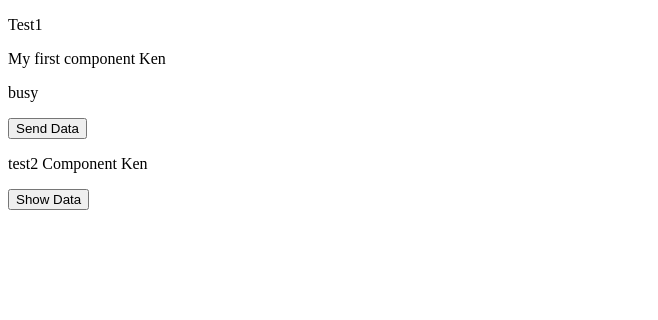
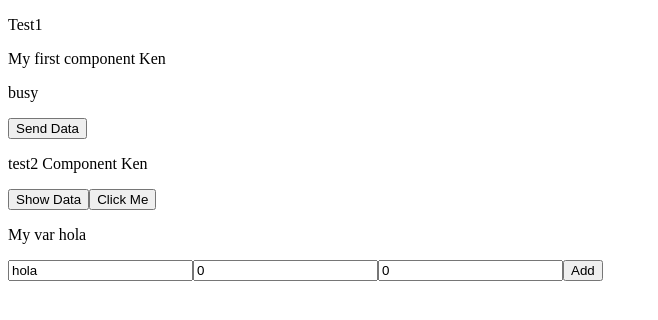
Before and after one commit to 0WLB34R/AngularCourse, an Angular app: page / in a window 1280 px wide. Shown: the top 320 px of the page, without its empty margins (0-658 px from the left). Built offline with nearby package versions, Linux system fonts and the light colour scheme.

Commit message:
08/10/2021 banana box task

```diff
--- a/src/app/app.component.html
+++ b/src/app/app.component.html
@@ -1,3 +1,3 @@
 <p> Test1</p>
 <test1 status = "busy" onSendData="printHello($event)" > </test1>
-<test2 name="Ken" lastName="Hervas" (onClickName)="printData($event)"> </test2>
+<test2 name="Ken" lastName="Hervas" (onClickName)="printData($event)" (meButton)="printHello($event)"> </test2>
--- a/src/app/app.component.ts
+++ b/src/app/app.component.ts
@@ -84,8 +84,8 @@ export class AppComponent {
 
   }
 
-  printHello(event:any){
-    console.log("Hello");
+  printHello(event){
+    console.log(event);
   }
 
   printData(event){
--- a/src/app/app.module.ts
+++ b/src/app/app.module.ts
@@ -1,4 +1,5 @@
 import { NgModule } from '@angular/core';
+import { FormsModule } from '@angular/forms';
 import { BrowserModule } from '@angular/platform-browser';
 
 import { AppComponent } from './app.component';
@@ -12,7 +13,8 @@ import { Test2Component } from './test2/test2.component';
     Test2Component
   ],
   imports: [
-    BrowserModule
+    BrowserModule,
+    FormsModule
   ],
   providers: [],
   bootstrap: [AppComponent]
--- a/src/app/test2/test2.component.html
+++ b/src/app/test2/test2.component.html
@@ -3,3 +3,10 @@ test2 Component Ken
 </p>
 
 <button (click)="onClick($event)">Show Data</button>
+<button (click)="testMet($event)">Click Me</button>
+<p>My var {{myvar1}}</p>
+<input type="text" [(ngModel)]="myvar1">
+
+<input type="number" [(ngModel)]="mynum1">
+<input type="number" [(ngModel)]="mynum2">
+<button (click)="add($event)">Add</button>
--- a/src/app/test2/test2.component.ts
+++ b/src/app/test2/test2.component.ts
@@ -11,10 +11,26 @@ export class Test2Component implements OnInit {
 
   @Output() onClickName= new EventEmitter(null);
 
+  @Output() meButton=new EventEmitter(null);
+
+  myvar1 = "hola";
+  mynum1 = 0;
+  mynum2 = 0;
+
+
+
   onClick(){
     this.onClickName.emit('general data '+this.name+' '+this.lastName);
   }
 
+  testMet(){
+    console.log("You clicked me")
+    this.meButton.emit("HI")
+  }
+
+  add(){
+    console.log(this.mynum1+this.mynum2);
+  }
 
   constructor() { }
 
```
